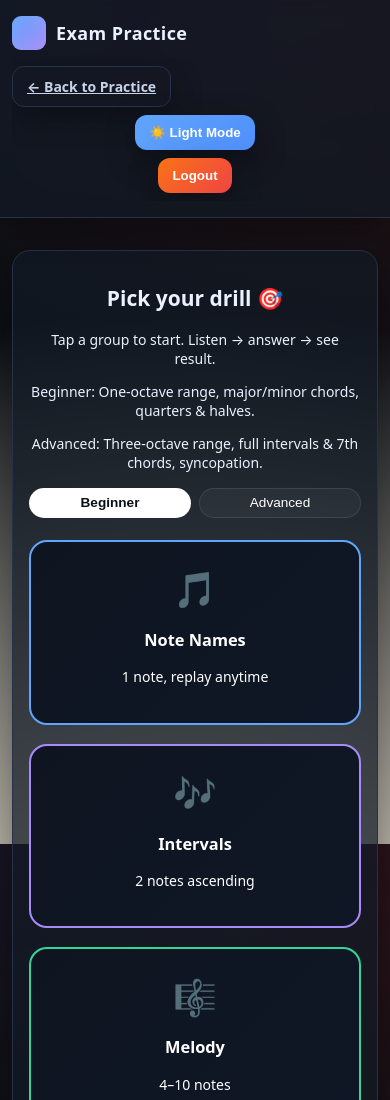
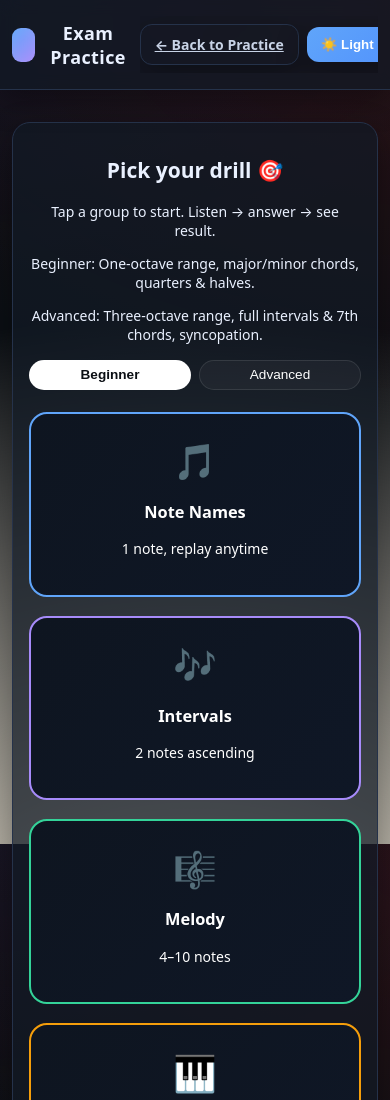
Before and after one commit to Abeselom-bb/BatiTone, a website: page public/exam.html in a window 390 px wide. Shown: the top 1100 px of the page. Drawn offline with nearby package versions, Linux system fonts and the light colour scheme.

```diff
--- a/public/styles.css
+++ b/public/styles.css
@@ -820,3 +820,32 @@
     white-space: nowrap;   /* don’t wrap text */
   }
 }
+/* === FINAL OVERRIDE: mobile navbar stays horizontal with scroll === */
+@media (max-width: 768px) {
+  header.navbar .navbar-inner {
+    flex-direction: row;          /* undo the column layout */
+    align-items: center;
+    justify-content: space-between;
+  }
+
+  /* navbar button row: one horizontal strip with sideways scroll */
+  header.navbar .navbar-inner .row {
+    display: flex;
+    flex-direction: row;          /* force row, not column */
+    flex-wrap: nowrap;
+    align-items: center;
+    justify-content: flex-start;
+    gap: 0.5rem;
+    overflow-x: auto;
+    padding-block: 0.5rem;
+  }
+
+  header.navbar .navbar-inner .row .btn,
+  header.navbar .navbar-inner .row a.btn,
+  header.navbar .navbar-inner .row #who {
+    flex: 0 0 auto;              /* no stretching */
+    width: auto;
+    min-width: auto;
+    white-space: nowrap;         /* keep labels in one line */
+  }
+}
```
